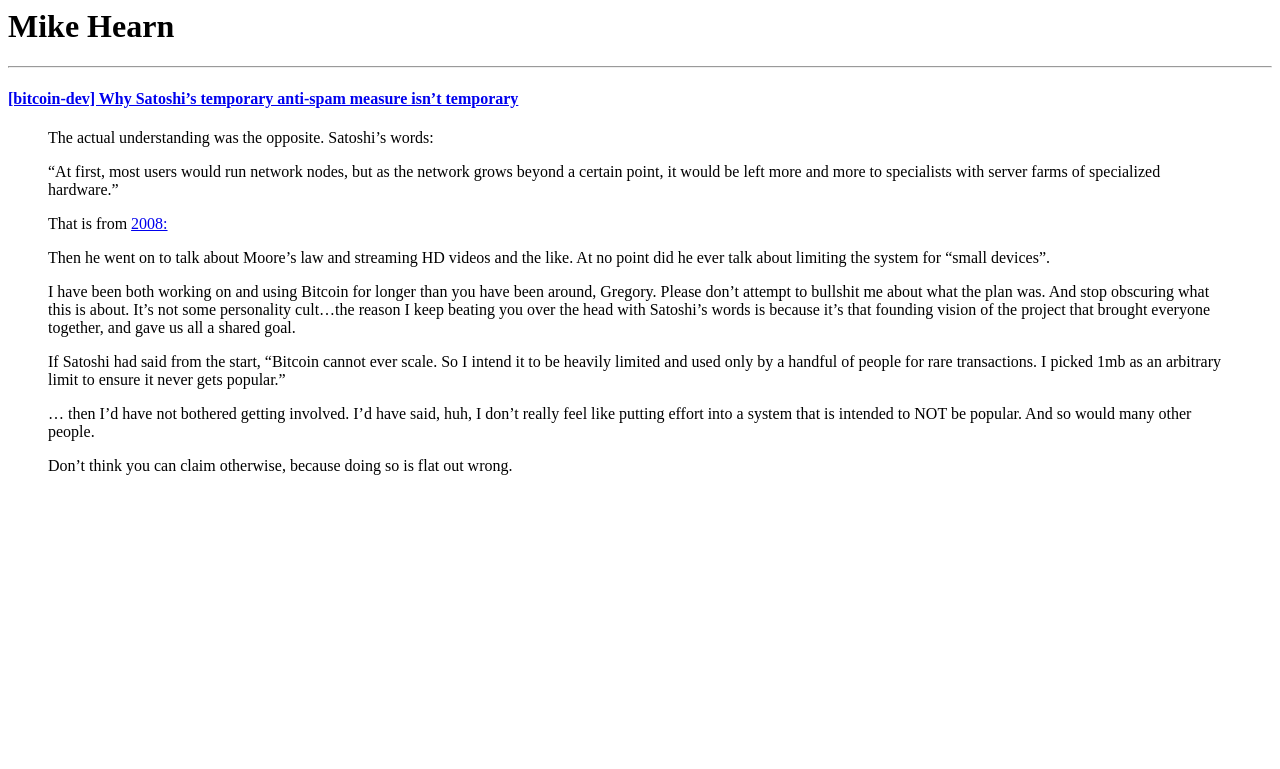
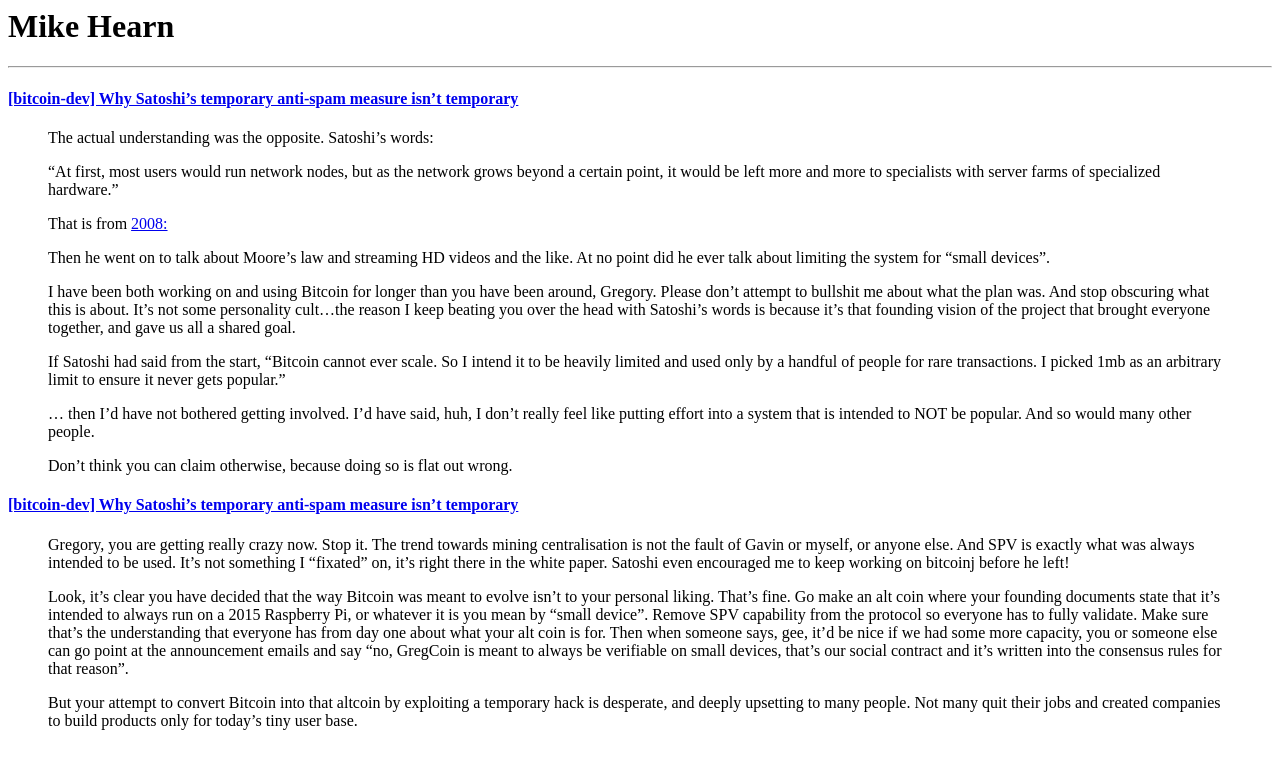
Before and after one commit to derykmakgill/website, a Jekyll site: the page built from _research/mike-hearn.md, in a window 1280 px wide. Shown: the top 769 px of the page. Built offline with Jekyll 4.4.1, drawn with Linux system fonts in a browser that asks for light colours.

Commit message:
Update mike-hearn.md

```diff
--- a/_research/mike-hearn.md
+++ b/_research/mike-hearn.md
@@ -33,3 +33,28 @@
 be popular. And so would many other people.
 >
 >Don't think you can claim otherwise, because doing so is flat out wrong.
+
+#### [[bitcoin-dev] Why Satoshi's temporary anti-spam measure isn't temporary](https://lists.linuxfoundation.org/pipermail/bitcoin-dev/2015-July/009726.html)
+
+>Gregory, you are getting really crazy now. Stop it. The trend towards
+mining centralisation is not the fault of Gavin or myself, or anyone else.
+And SPV is exactly what was always intended to be used. It's not something
+I "fixated" on, it's right there in the white paper. Satoshi even
+encouraged me to keep working on bitcoinj before he left!
+>
+>Look, it's clear you have decided that the way Bitcoin was meant to evolve
+isn't to your personal liking. That's fine. Go make an alt coin where your
+founding documents state that it's intended to always run on a 2015
+Raspberry Pi, or whatever it is you mean by "small device". Remove SPV
+capability from the protocol so everyone has to fully validate. Make sure
+that's the understanding that everyone has from day one about what your alt
+coin is for. Then when someone says, gee, it'd be nice if we had some more
+capacity, you or someone else can go point at the announcement emails and
+say "no, GregCoin is meant to always be verifiable on small devices, that's
+our social contract and it's written into the consensus rules for that
+reason".
+>
+>But your attempt to convert Bitcoin into that altcoin by exploiting a
+temporary hack is desperate, and deeply upsetting to many people. Not many
+quit their jobs and created companies to build products only for today's
+tiny user base.
```
